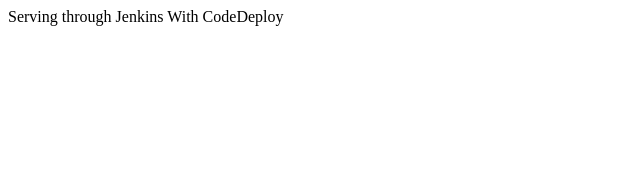
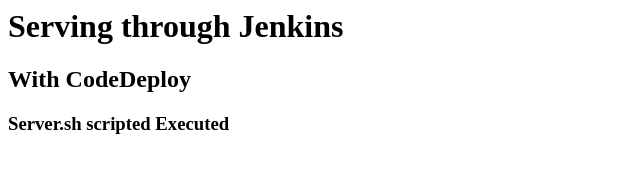
Before and after one commit to jaybhatt-devops/jenkins, a plain HTML site: page index.html in a window 1280 px wide. Shown: the whole page, without its empty margins (0-640 px from the left). Drawn offline with Linux system fonts and the light colour scheme.

Commit message:
appsec file

```diff
--- a/index.html
+++ b/index.html
@@ -1,2 +1,3 @@
-Serving through Jenkins
-With CodeDeploy
+<h1>Serving through Jenkins</h1>
+<h2>With CodeDeploy</h2>
+<h3>Server.sh scripted Executed</h3>
```
Also changed, not shown: 1 other file.
